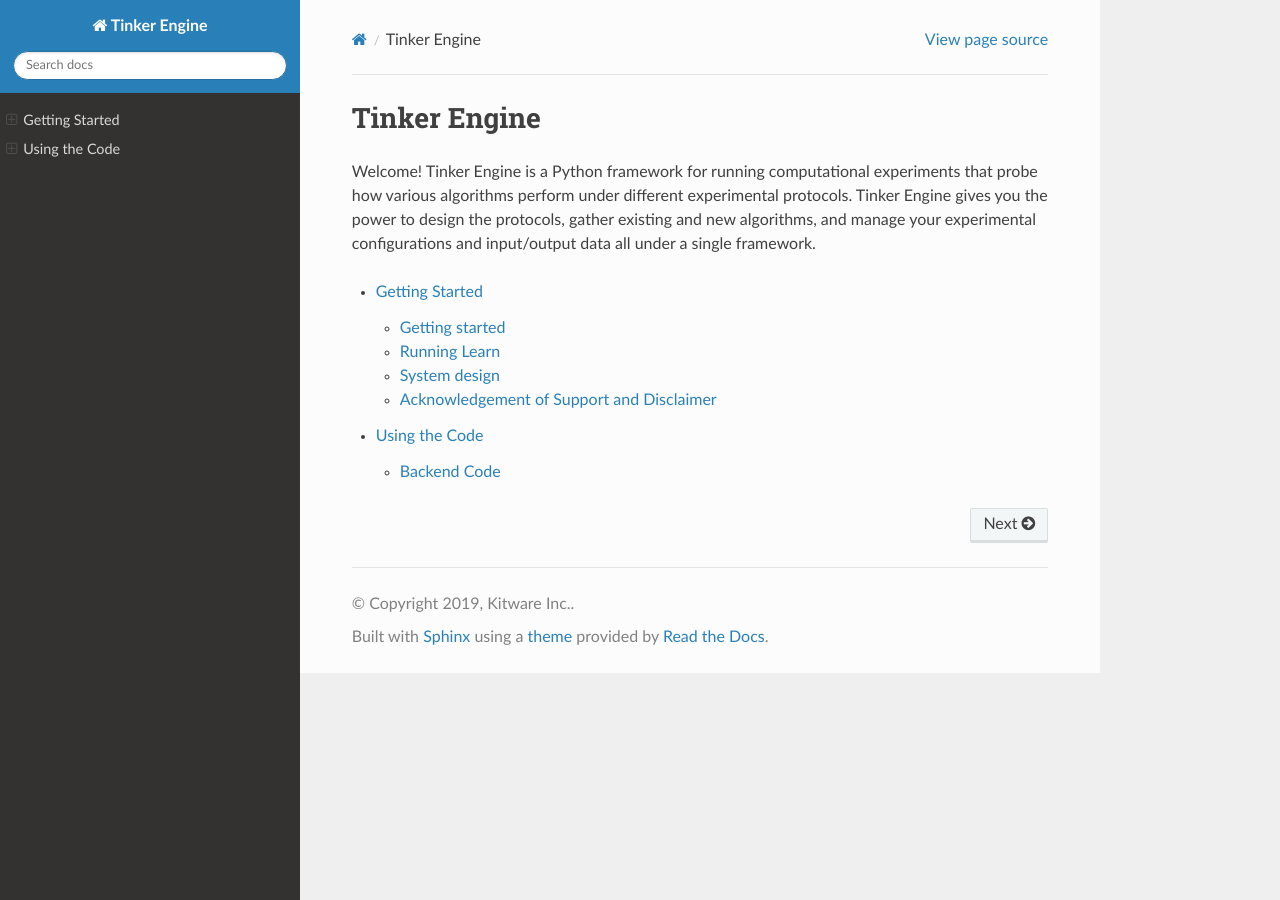
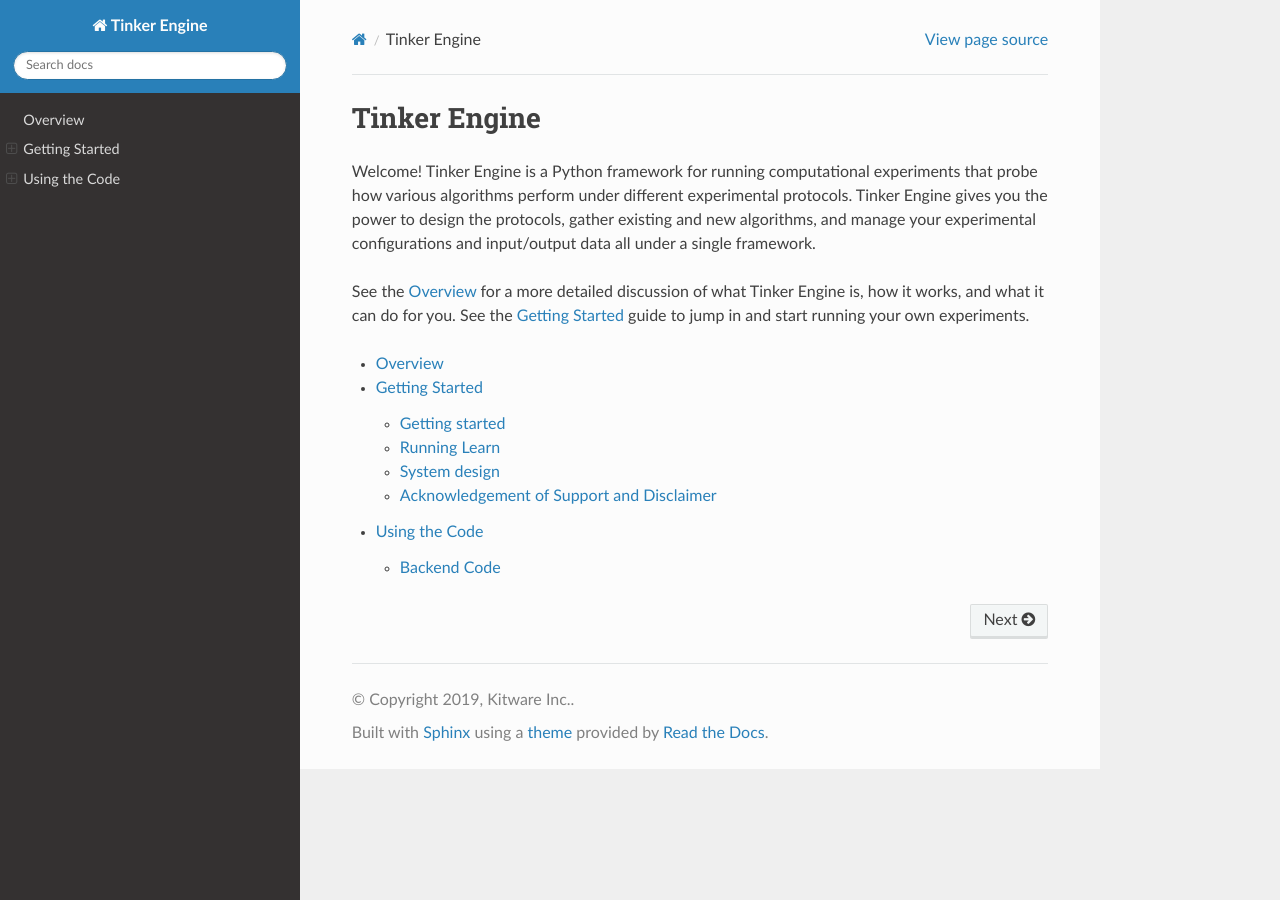
Before and after one commit to tinker-engine/tinker-engine, a Sphinx documentation site: the page built from docs/source/index.rst, in a window 1280 px wide. Built offline with Sphinx 7.4.7 and the Read the Docs theme 2.0.0, drawn with Linux system fonts in a browser that asks for light colours; pages that are not in the unit, such as notebooks, are missing from menus.

Commit message:
Add a short redirection paragraph with links to overview and getting started pages

```diff
--- a/docs/source/intro.rst
+++ b/docs/source/getting_started.rst
@@ -1,3 +1,5 @@
+.. _getting_started:
+
 ===============
 Getting Started
 ===============
--- a/docs/source/index.rst
+++ b/docs/source/index.rst
@@ -11,8 +11,13 @@ experimental protocols. Tinker Engine gives you the power to design the
 protocols, gather existing and new algorithms, and manage your experimental
 configurations and input/output data all under a single framework.
 
+See the :ref:`overview` for a more detailed discussion of what Tinker Engine is,
+how it works, and what it can do for you. See the :ref:`getting_started` guide
+to jump in and start running your own experiments.
+
 .. toctree::
    :maxdepth: -1
 
-   intro
+   overview
+   getting_started
    code
--- /dev/null
+++ b/docs/source/overview.rst
@@ -0,0 +1,4 @@
+.. _overview:
+
+Overview
+========
```
